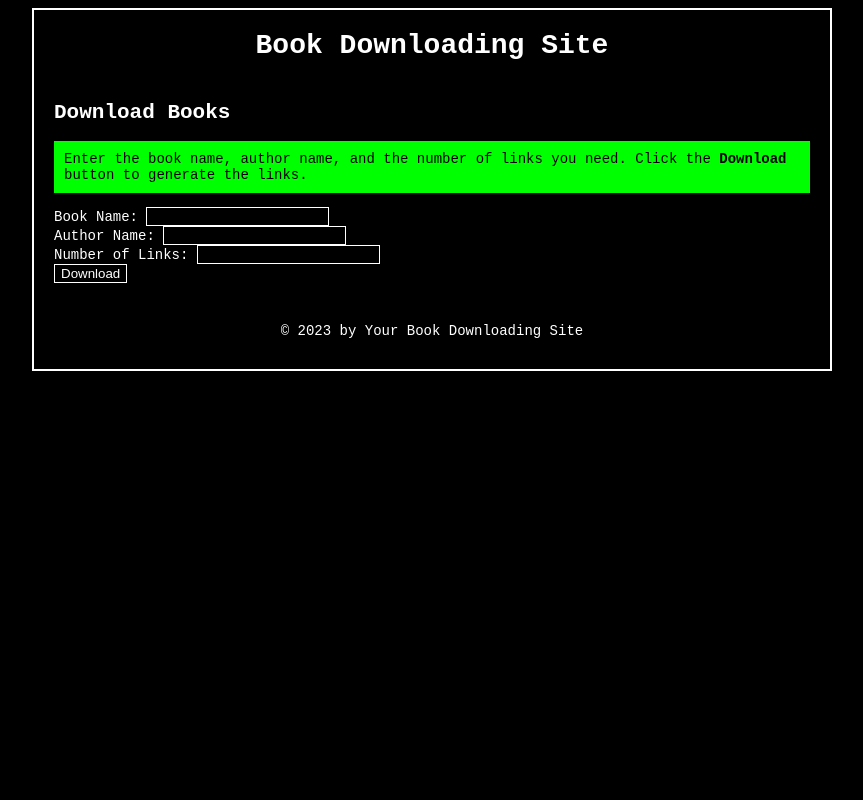
After one commit to r3sist-uniq/BookWanderer, a Flask app: template api/templates/retro.html in a window 1280 px wide. The commit adds this page. Shown: the whole page, without its empty margins (208-1071 px from the left). Run offline with Flask 3, Linux system fonts and the light colour scheme; the template is opened without the code that fills it, so the values that code supplies are empty.

Commit message:
trying new html

```diff
--- a/api/index.py
+++ b/api/index.py
@@ -14,7 +14,6 @@ def search_books():
         return jsonify({'error': 'Please send the correct URL params!'}), 400
 
     links_found, similarity_scores = search_links.search_links(book_name=book_name, author_name=author_name, top_scores=number_of_links)
-    print(type(similarity_scores))
     if not links_found == False:
         return jsonify({'links': links_found, 'similarity_scores': similarity_scores})
     else:
@@ -22,7 +21,7 @@ def search_books():
 
 @app.route('/', methods=['GET'])
 def index():
-    return render_template('index.html')
+    return render_template('neww.html')
 
 if __name__ == '__main__':
     app.run(port=5000)
--- /dev/null
+++ b/api/templates/retro.html
@@ -0,0 +1,188 @@
+<html>
+<head>
+  <title>Book Downloading Site</title>
+  <style>
+    body {
+      background-color: #000;
+      color: #fff;
+      font-family: "Courier New", monospace;
+      font-size: 14px;
+    }
+
+    .container {
+      max-width: 800px;
+      margin: 0 auto;
+      padding: 20px;
+      background-color: #000;
+      border: 2px solid #fff;
+      box-sizing: border-box;
+    }
+
+    .page-header {
+      text-align: center;
+      margin-bottom: 40px;
+    }
+
+    h1 {
+      font-size: 28px;
+      margin: 0;
+      padding: 0;
+    }
+
+    #content {
+      margin-bottom: 40px;
+    }
+
+    .alert {
+      padding: 10px;
+      background-color: #00ff00;
+      color: #000;
+    }
+
+    .form-control {
+      background-color: #000;
+      color: #fff;
+      border: 1px solid #fff;
+    }
+
+    .btn-default {
+      background-color: #000;
+      color: #fff;
+      border: 1px solid #fff;
+      transition: all 0.3s ease;
+    }
+
+    .btn-default:hover {
+      background-color: #fff;
+      color: #000;
+    }
+
+    #loading {
+      text-align: center;
+      display: none;
+      margin-bottom: 40px;
+    }
+
+    #results {
+      display: none;
+      margin-bottom: 40px;
+    }
+
+    .list-group {
+      margin: 0;
+      padding: 0;
+      list-style-type: none;
+    }
+
+    .list-group-item {
+      background-color: #000;
+      color: #fff;
+      border: 1px solid #fff;
+      margin-bottom: 10px;
+      padding: 10px;
+      transition: all 0.3s ease;
+    }
+
+    .list-group-item:hover {
+      background-color: #fff;
+      color: #000;
+    }
+
+    footer {
+      text-align: center;
+      margin-top: 20px;
+      margin-bottom: 10px;
+    }
+  </style>
+</head>
+<body>
+  <div class="container">
+    <div class="page-header">
+      <h1>Book Downloading Site</h1>
+    </div>
+
+    <div id="content">
+      <h2>Download Books</h2>
+      <p class="alert">
+        Enter the book name, author name, and the number of links you need. Click the <strong>Download</strong> button to generate the links.
+      </p>
+      <form class="form" id="downloadForm">
+        <div class="form-group">
+          <label for="bookName">Book Name:</label>
+          <input class="form-control" type="text" name="bookName" id="bookName">
+        </div>
+
+        <div class="form-group">
+          <label for="authorName">Author Name:</label>
+          <input class="form-control" type="text" name="authorName" id="authorName">
+        </div>
+
+        <div class="form-group">
+          <label for="numLinks">Number of Links:</label>
+          <input class="form-control" type="number" name="numLinks" id="numLinks" min="1" step="1">
+        </div>
+
+        <div class=" form-group">
+            <button class="download btn btn-default" onclick="generateLinks()">Download</button>
+            </div>
+            </form>
+
+            <div id="loading">
+                <h3>Loading...</h3>
+                <img src="loading.gif" alt="Loading">
+              </div>
+
+              <div id="results">
+                <h3>Download Links</h3>
+                <ul id="links" class="list-group">
+                </ul>
+              </div>
+            </div>
+
+            <footer>
+              &copy; 2023 by Your Book Downloading Site
+            </footer>
+
+
+        </div>
+        <script>
+          function generateLinks() {
+            // Disable the form elements
+            var formElements = document.querySelectorAll('#downloadForm input, #downloadForm button');
+            for (var i = 0; i < formElements.length; i++) {
+              formElements[i].setAttribute('disabled', 'disabled');
+            }
+
+            // Show the loading screen
+            document.getElementById('content').style.display = 'none';
+            document.getElementById('loading').style.display = 'block';
+
+            // Simulate an asynchronous request to the server to generate the links
+            setTimeout(function() {
+              // Retrieve form values
+              var bookName = document.getElementById('bookName').value;
+              var authorName = document.getElementById('authorName').value;
+              var numLinks = parseInt(document.getElementById('numLinks').value);
+
+              // Generate the download links
+              var links = [];
+              for (var i = 1; i <= numLinks; i++) {
+                var link = document.createElement('a');
+                link.href = 'http://example.com/book/' + i;
+                link.innerHTML = bookName + ' by ' + authorName + ' - Download ' + i;
+                var listItem = document.createElement('li');
+                listItem.className = 'list-group-item';
+                listItem.appendChild(link);
+                document.getElementById('links').appendChild(listItem);
+              }
+
+              // Hide the loading screen and show the results
+              document.getElementById('loading').style.display = 'none';
+              document.getElementById('results').style.display = 'block';
+            }, 2000); // Simulate a 2-second delay
+
+            return false; // Prevent form submission
+          }
+        </script>
+      </body>
+      </html>
```
Also changed, not shown: api/templates/new.html (added, +143 -0 lines), api/templates/neww.html (added, +95 -0 lines), api/loading.gif (added), api/templates/index.html (line endings or trailing spaces).
